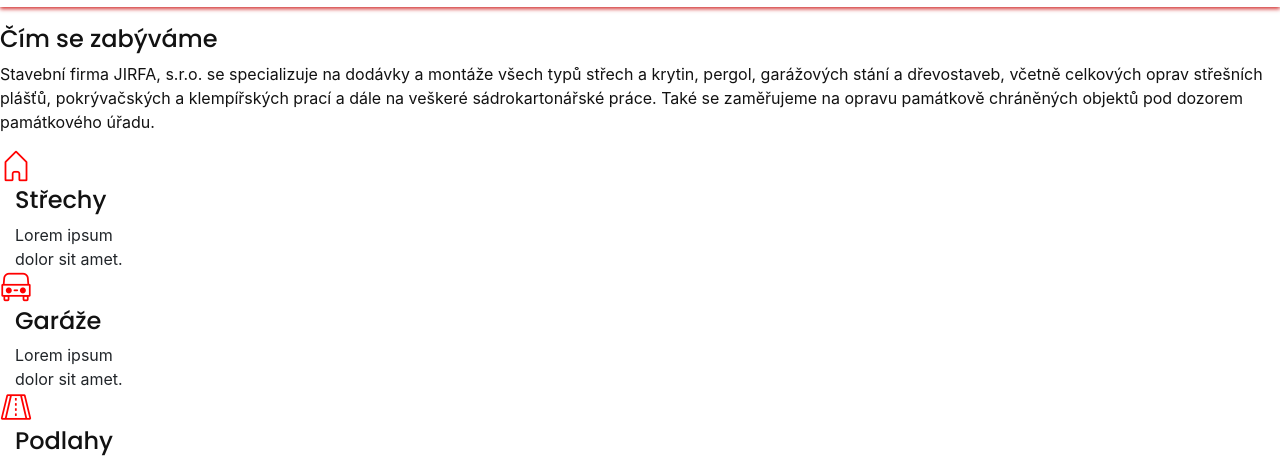
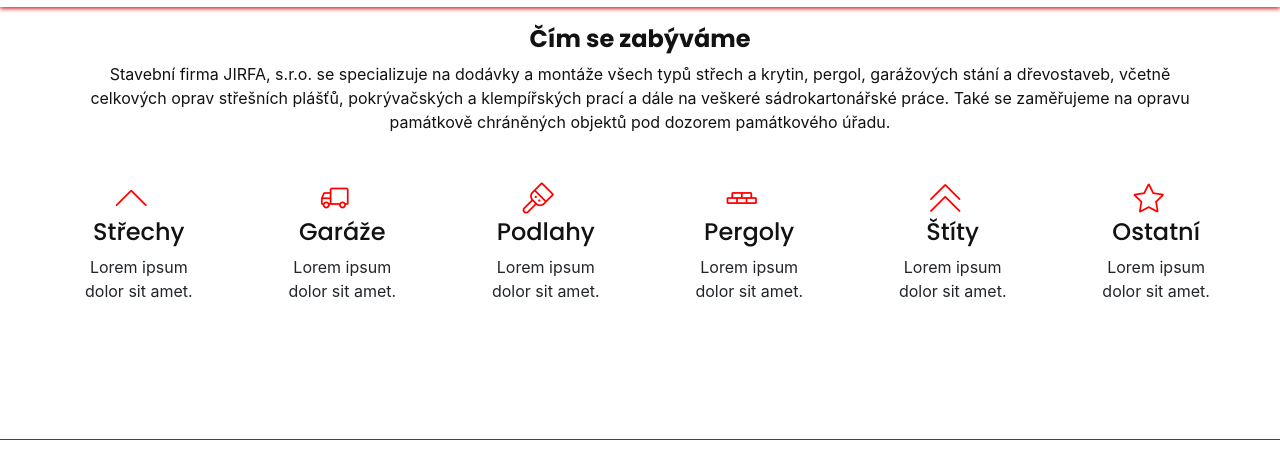
Before and after one commit to MarvelousMartin/bachelor-thesis-sandbox, a plain HTML site: page index.html in a window 1280 px wide. Shown: the part 95-556 px from the top of the page. Drawn offline with Linux system fonts and the light colour scheme; files whose address does not match are found by name.

Commit message:
Přidán zbytek služeb; Služby jsou seřazené vodorovně

```diff
--- a/index.html
+++ b/index.html
@@ -29,7 +29,7 @@
                                     <a href="#">Domů</a>
                                 </li>
                                 <li class="nav-item">
-                                    <a href="#sluzby">Služby</a>
+                                    <a href="#services">Služby</a>
                                 </li>
                                 <li class="nav-item">
                                     <a href="#">Certifikáty</a>
@@ -48,40 +48,66 @@
         </div>
     </header>
 
-    <section id="sluzby" class="services-area">
-        <div>
-            <h4>Čím se zabýváme</h4>
+    <section id="services" class="services-area">
+        <div class="container">
+            <div class="text-center">
+                <h4 class="font-weight-bold">Čím se zabýváme</h4>
                 <p>Stavební firma JIRFA, s.r.o. se specializuje na dodávky a montáže všech typů střech a krytin, pergol, garážových stání a dřevostaveb, včetně celkových oprav střešních plášťů, pokrývačských a klempířských prací a dále na veškeré sádrokartonářské práce. Také se zaměřujeme na opravu památkově chráněných objektů pod dozorem památkového úřadu.</p>
             </div>
+            <div class="services-content text-center row justify-content-between mt-5">
                 <div>
-            <div class="services-content">
                     <div class="services-icon">
-                    <i class="lni-home"></i>
+                        <i class="lni-chevron-up"></i>
                     </div>
                     <div class="services-content media-body">
                         <h4>Střechy</h4>
                         <a>Lorem ipsum<br> dolor sit amet.</a>
                     </div>
+                </div>
+                <div>
                     <div class="services-icon">
-                    <i class="lni-car"></i>
+                        <i class="lni-delivery"></i>
                     </div>
                     <div class="services-content media-body">
                         <h4>Garáže</h4>
                         <a>Lorem ipsum<br> dolor sit amet.</a>
                     </div>
+                </div>
+                <div>
                     <div class="services-icon">
-                    <i class="lni-road"></i>
+                        <i class="lni-brush"></i>
                     </div>
                     <div class="services-content media-body">
                         <h4>Podlahy</h4>
                         <a>Lorem ipsum<br> dolor sit amet.</a>
                     </div>
+                </div>
+                <div>
                     <div class="services-icon">
                         <i class="lni-brick"></i>
                     </div>
                     <div class="services-content media-body">
                         <h4>Pergoly</h4>
                         <a>Lorem ipsum<br> dolor sit amet.</a>
+                    </div>
+                </div>
+                <div>
+                    <div class="services-icon">
+                        <i class="lni-angle-double-up"></i>
+                    </div>
+                    <div class="services-content media-body">
+                        <h4>Štíty</h4>
+                        <a>Lorem ipsum<br> dolor sit amet.</a>
+                    </div>
+                </div>
+                <div>
+                    <div class="services-icon">
+                        <i class="lni-star"></i>
+                    </div>
+                    <div class="services-content media-body">
+                        <h4>Ostatní</h4>
+                        <a>Lorem ipsum<br> dolor sit amet.</a>
+                    </div>
                 </div>
             </div>
         </div>
```
Lines whose indentation alone changed are shown as unchanged.
